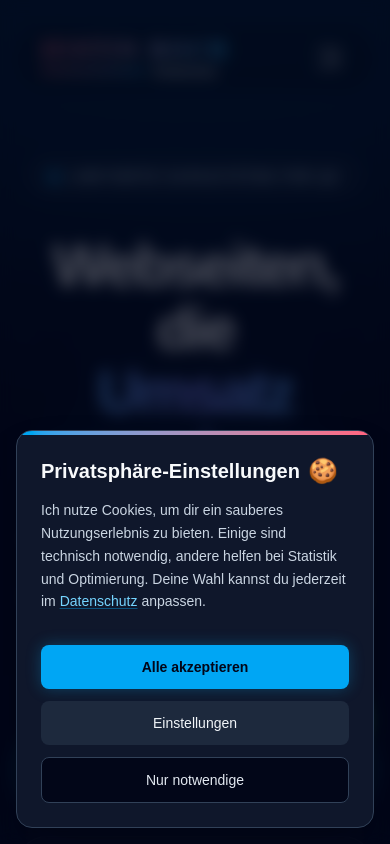
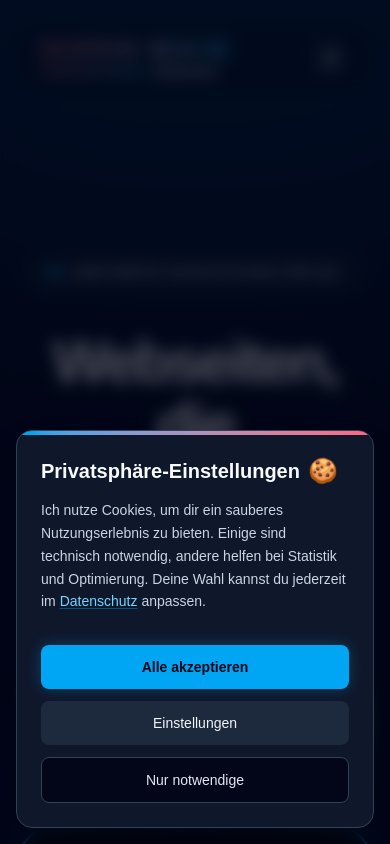
Before and after one commit to justin-boch-solutions/boch-solutions-website, a Next.js app: page / in a window 390 px wide. Shown: the top 844 px of the page. Built offline with nearby package versions, Linux system fonts and the light colour scheme.

Commit message:
fix: improve accessibility scores and fix mobile layout issues

```diff
--- a/app/agentur/page.tsx
+++ b/app/agentur/page.tsx
@@ -4,7 +4,7 @@ import { Metadata } from 'next';
 
 export const metadata: Metadata = {
   title: 'Agentur | JB Solutions',
-  description: 'Justin Boch Solutions: Verlässliches Webdesign aus Münster. Klartext, feste Ansprechpartner und messbare Ergebnisse statt leeren Versprechen.',
+  description: 'Justin Boch Websolutions: Verlässliches Webdesign aus Münster. Klartext, feste Ansprechpartner und messbare Ergebnisse statt leeren Versprechen.',
 };
 
 export default function Agentur() {
--- a/components/Header.tsx
+++ b/components/Header.tsx
@@ -92,7 +92,7 @@ export default function Header() {
             href="/kontakt"
             className="relative px-6 py-2.5 rounded-full bg-white text-black text-xs font-black uppercase tracking-widest hover:scale-105 transition-transform duration-300 overflow-hidden group shadow-[0_0_20px_rgba(255,255,255,0.1)] hover:shadow-[0_0_30px_rgba(255,255,255,0.3)]"
           >
-            <span className="absolute inset-0 w-full h-full bg-gradient-to-r from-sky-400 to-indigo-400 opacity-0 group-hover:opacity-10 transition-opacity duration-300"></span>
+            <span className="absolute inset-0 w-full h-full rounded-full bg-gradient-to-r from-sky-400 to-indigo-400 opacity-0 group-hover:opacity-10 transition-opacity duration-300"></span>
             Starten
           </Link>
         </div>
@@ -102,6 +102,8 @@ export default function Header() {
           type="button"
           className="md:hidden p-2 text-white outline-none z-50 relative"
           onClick={toggleMenu}
+          aria-label={isOpen ? "Menü schließen" : "Menü öffnen"}
+          aria-expanded={isOpen}
         >
           <div className="w-6 flex flex-col items-end gap-1.5">
             <motion.span
--- a/components/home/CTASection.tsx
+++ b/components/home/CTASection.tsx
@@ -30,7 +30,7 @@ export default function CTASection() {
 
           <div className="flex flex-col sm:flex-row gap-6 justify-center items-center relative z-10">
             <Link href="/kontakt" className="relative group/btn rounded-full p-[2px] overflow-hidden shadow-[0_0_40px_rgba(14,165,233,0.3)] hover:shadow-[0_0_60px_rgba(14,165,233,0.5)] transition-shadow duration-500">
-              <span className="absolute inset-0 bg-gradient-to-r from-sky-400 via-indigo-500 to-sky-400 opacity-80 group-hover/btn:opacity-100 blur-[1px]"></span>
+              <span className="absolute inset-0 rounded-full bg-gradient-to-r from-sky-400 via-indigo-500 to-sky-400 opacity-80 group-hover/btn:opacity-100 blur-[1px]"></span>
               <div className="relative bg-black group-hover/btn:bg-slate-950 px-10 py-5 rounded-full flex items-center justify-center font-bold text-lg text-white transition-colors duration-300">
                 Kostenlose Potenzialanalyse
               </div>
--- a/components/home/HeroSection.tsx
+++ b/components/home/HeroSection.tsx
@@ -13,7 +13,7 @@ export default function HeroSection() {
       {/* Subtle Grid Pattern - Using radial gradient as fallback if grid.svg missing */}
       <div className="absolute inset-0 opacity-[0.03] bg-[radial-gradient(#ffffff_1px,transparent_1px)] [background-size:32px_32px] pointer-events-none [mask-image:linear-gradient(180deg,white,rgba(255,255,255,0))]"></div>
 
-      <div className="max-w-6xl mx-auto flex flex-col items-center text-center relative z-10 w-full">
+      <div className="max-w-6xl mx-auto flex flex-col items-center text-center relative z-10 w-full mt-24 sm:mt-16 md:mt-0">
         {/* Top Badge */}
         <motion.div
            initial={{ opacity: 0, y: 30 }}
@@ -62,8 +62,8 @@ export default function HeroSection() {
         >
           <Link href="/kontakt" className="relative group overflow-hidden rounded-full p-[2px]">
              {/* Gradient glow border */}
-             <span className="absolute inset-0 bg-gradient-to-r from-sky-400 via-indigo-500 to-sky-400 opacity-70 group-hover:opacity-100 blur-[2px] transition-opacity duration-300"></span>
-             <span className="absolute inset-0 bg-gradient-to-r from-sky-400 via-indigo-500 to-sky-400"></span>
+             <span className="absolute inset-0 rounded-full bg-gradient-to-r from-sky-400 via-indigo-500 to-sky-400 opacity-70 group-hover:opacity-100 blur-[2px] transition-opacity duration-300"></span>
+             <span className="absolute inset-0 rounded-full bg-gradient-to-r from-sky-400 via-indigo-500 to-sky-400"></span>
 
              {/* Inner dark button */}
              <div className="relative bg-black group-hover:bg-slate-950 transition-colors px-10 py-5 rounded-full flex items-center justify-center gap-3">
--- a/components/home/ProblemSolutionSection.tsx
+++ b/components/home/ProblemSolutionSection.tsx
@@ -31,7 +31,7 @@ export default function ProblemSolutionSection() {
                     1
                   </div>
                   <div>
-                    <h4 className="font-bold text-slate-900">Mehr qualifizierte Anfragen</h4>
+                    <h3 className="font-bold text-slate-900">Mehr qualifizierte Anfragen</h3>
                     <p className="text-sm text-slate-700 mt-1">
                       Nicht einfach nur mehr Klicks, sondern klarere Anfragen von Leuten, die wirklich zu deinem Angebot passen.
                     </p>
@@ -43,7 +43,7 @@ export default function ProblemSolutionSection() {
                     2
                   </div>
                   <div>
-                    <h4 className="font-bold text-slate-900">Bessere Bewerber & Azubis</h4>
+                    <h3 className="font-bold text-slate-900">Bessere Bewerber & Azubis</h3>
                     <p className="text-sm text-slate-700 mt-1">
                       Eine klare Karriereseite und ein moderner Auftritt machen oft mehr aus als jede alte Standardanzeige.
                     </p>
@@ -55,7 +55,7 @@ export default function ProblemSolutionSection() {
                     3
                   </div>
                   <div>
-                    <h4 className="font-bold text-slate-900">Weniger Rückfragen, weniger Chaos</h4>
+                    <h3 className="font-bold text-slate-900">Weniger Rückfragen, weniger Chaos</h3>
                     <p className="text-sm text-slate-700 mt-1">
                       Saubere Inhalte, klare Struktur und durchdachte Formulare sparen dir Zeit im Alltag.
                     </p>
```
